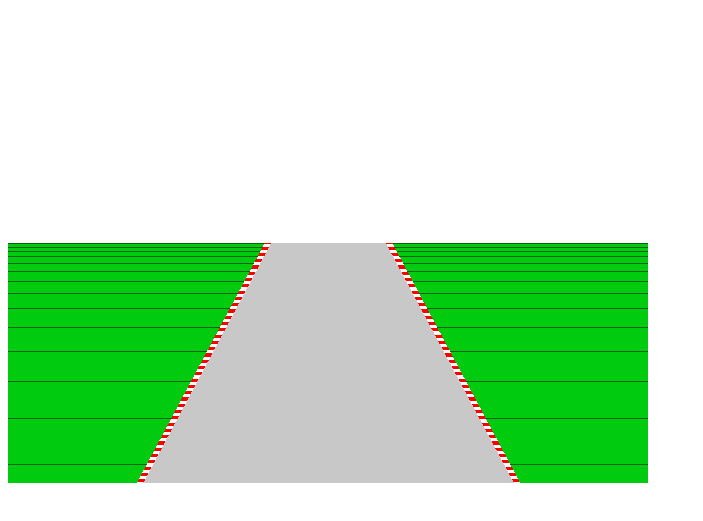
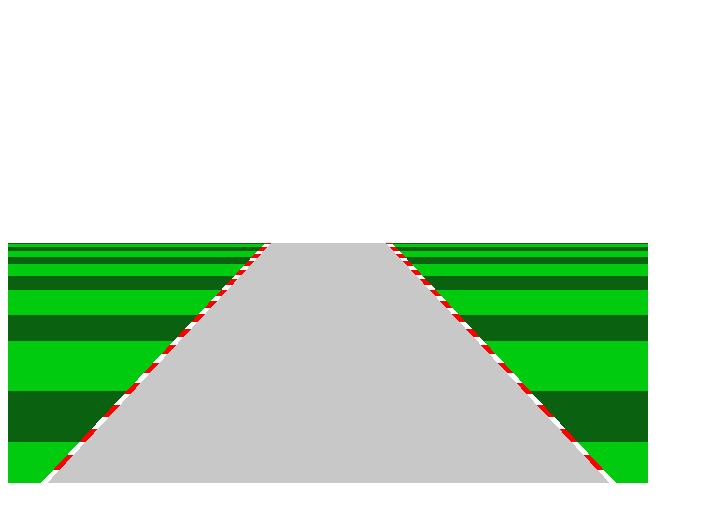
Before and after one commit to dabraaoarch/vanillajs_game, a plain HTML site: page game-base/index-2.html in a window 1280 px wide. Shown: the part 5-526 px from the top of the page, without its empty margins (0-703 px from the left). Drawn offline with Linux system fonts and the light colour scheme.

Commit message:
Lanes and grass working fine

```diff
--- a/game-base/index-2.html
+++ b/game-base/index-2.html
@@ -12,7 +12,7 @@
 			const ASPHALT = [200,200,200,255];
 			const GRASS_MAX_WIDTH = 0.8;
 			const STRIPE_WIDTH = 0.01;
-			const GRASS_MIN_WIDTH = 0.4;
+			const GRASS_MIN_WIDTH = 0.7;
 			var canvasElement;
 			var context;
 
@@ -45,9 +45,8 @@
 			function drawPixels(){
 				const buffer = initializeBuffer();
 				let color = [], grassLowerB0ound, grassUpperBound, asphaltLowerBound, asphaltUpperBound, stripeWidth, step;
-				let grassStripe=0, laneStripe=0, stepGrass=1;
+				let grassStripe=0, laneStripe=0, stepGrass=1, laneStep=100;
 				step = (GRASS_MIN_WIDTH * CANVAS_WIDTH) / (CANVAS_HEIGHT / 2)
-				console.log(step);
 				stripeWidth = CANVAS_WIDTH * STRIPE_WIDTH;
 				grassLowerBound = GRASS_MAX_WIDTH/2 * CANVAS_WIDTH;
 				grassUpperBound  = CANVAS_WIDTH - grassLowerBound;
@@ -62,9 +61,10 @@
 					}
 					grassLowerBound -= step / 2;
 					grassUpperBound += step / 2;
-					laneStripe += (100 * STRIPE_WIDTH);
+					laneStripe += (laneStep * STRIPE_WIDTH);
+					if (laneStripe > 2*Math.PI) {laneStep = laneStep * 0.9; laneStripe = 0;}
 					grassStripe += stepGrass;
-					if(grassStripe > Math.PI) {stepGrass = stepGrass * GRASS_MAX_WIDTH;grassStripe = 0;}
+					if(grassStripe > Math.PI*2) {stepGrass = stepGrass / 2; grassStripe = 0;}
 				}
 				console.log(laneStripe, "\n" , Math.sin(laneStripe));
 				drawToCanvas(buffer);
```
